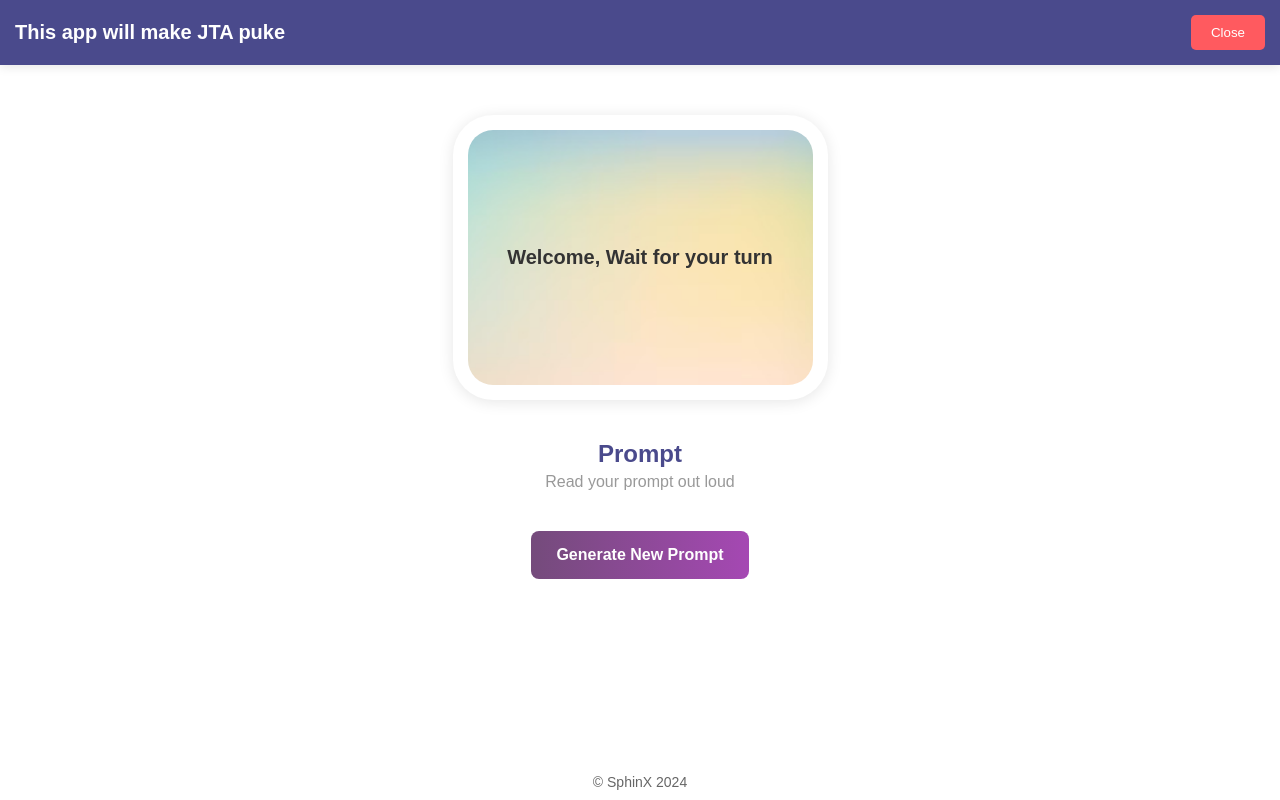
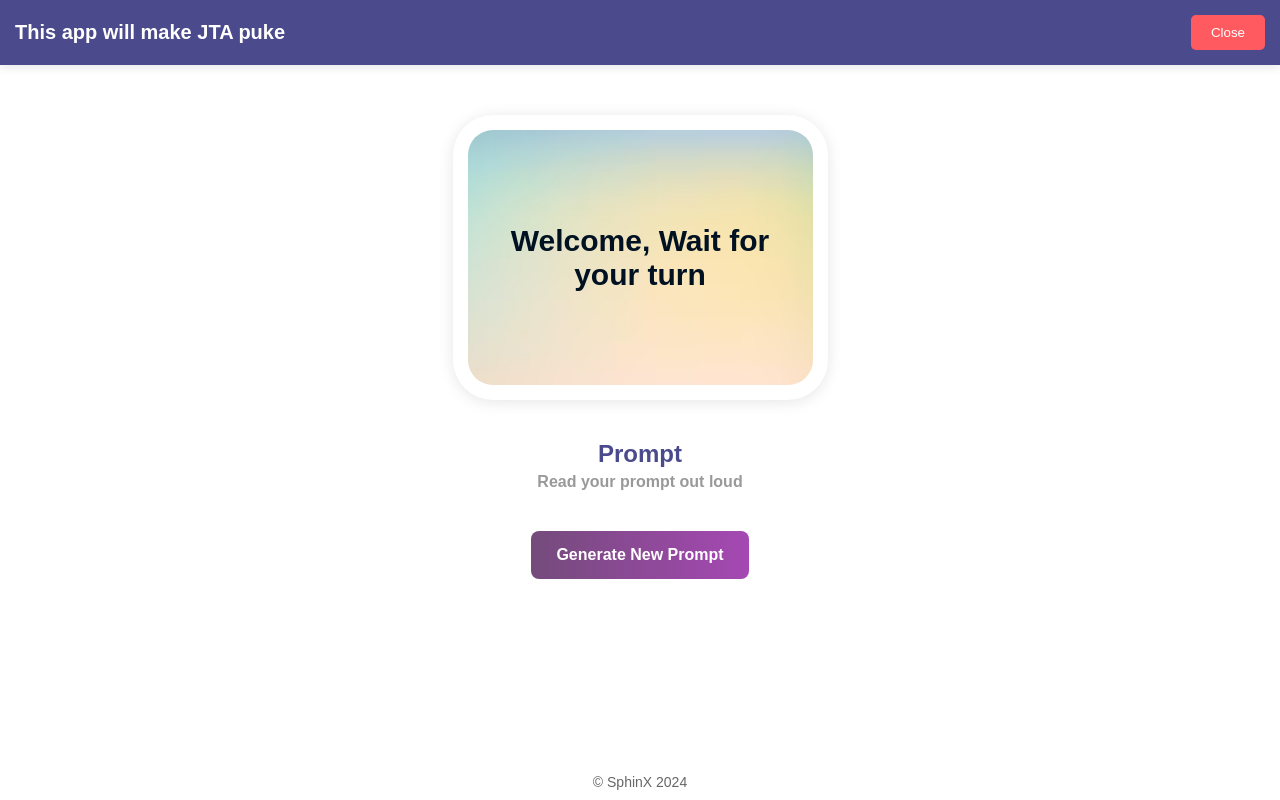
Before and after one commit to SphinX-Vignesh/drunk-app, a plain HTML site: page index.html in a window 1280 px wide. Drawn offline with Linux system fonts and the light colour scheme.

Commit message:
Update index.html

```diff
--- a/index.html
+++ b/index.html
@@ -9,7 +9,7 @@
         body {
             margin: 0;
             padding: 0;
-            font-family: 'poppins', sans-serif;
+            font-family: 'montserrat', sans-serif;
             display: flex;
             flex-direction: column;
             justify-content: space-between;
@@ -92,8 +92,8 @@
         }
 
         #prompt-box {
-            font-size: 20px;
-            color: #333;
+            font-size: 30px;
+            color: #001122;
             text-align: center;
             font-weight: bold;
             padding: 20px;
@@ -108,12 +108,13 @@
         .prompt-footer h2 {
             margin: 0;
             color: #4A4A8C;
+            font-weight: semibold;
         }
 
         .prompt-footer p {
             margin: 5px 0 20px;
             color: #999999;
-            font-weight: medium;
+            font-weight: bold;
         }
 
         /* Generate button */
```
